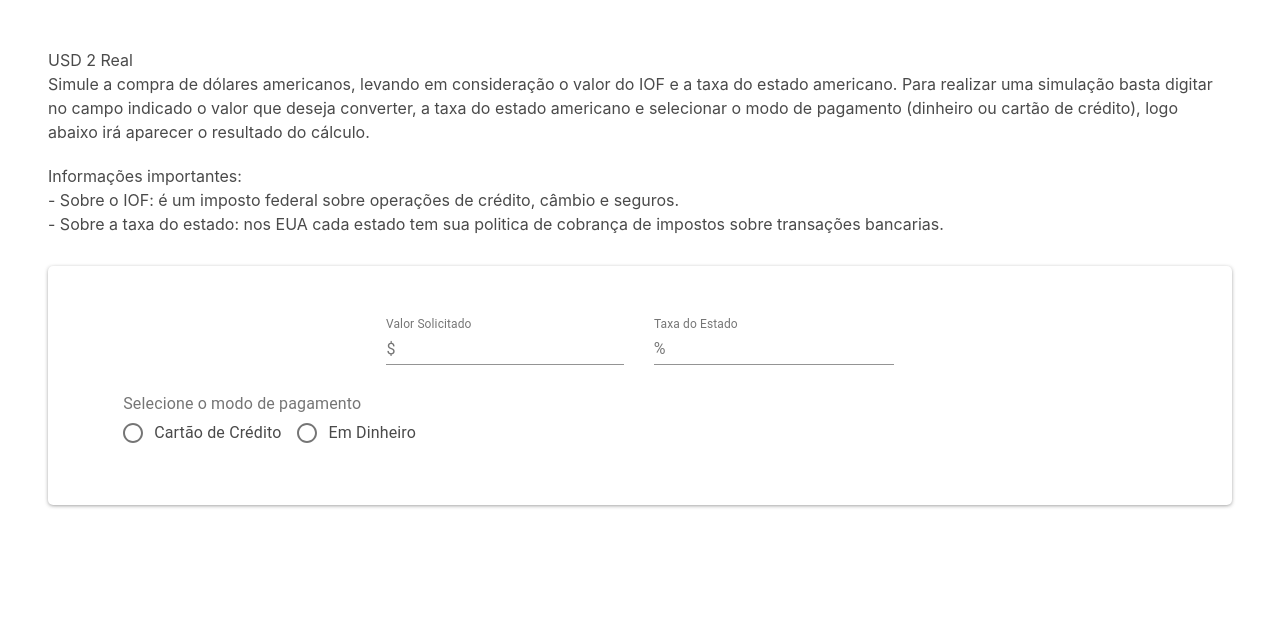
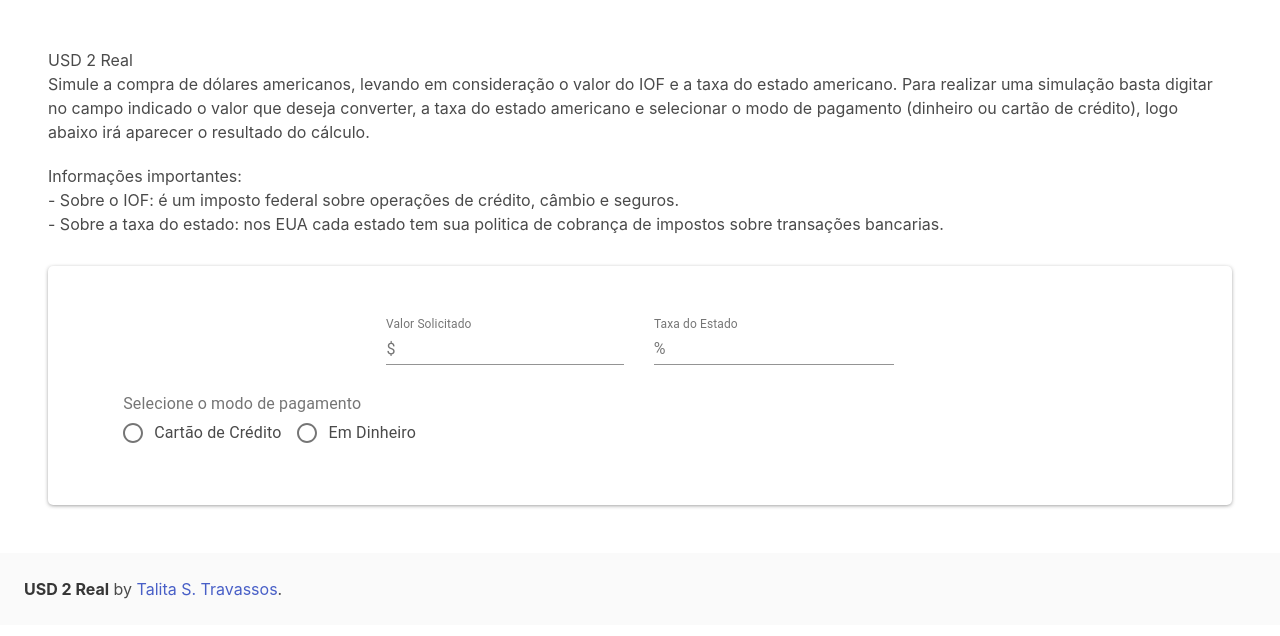
Before and after one commit to talitastravassos/dollar-to-real, a React (Create React App) app: page / in a window 1280 px wide. Shown: the top 636 px of the page. Built offline with nearby package versions, Linux system fonts and the light colour scheme; no server answers.

Commit message:
add: footer component

```diff
--- a/src/App.scss
+++ b/src/App.scss
@@ -1,26 +1,3 @@
-.App {
-  text-align: center;
-}
-
-.App-logo {
-  height: 40vmin;
-}
-
-.App-header {
-  background-color: #282c34;
-  min-height: 100vh;
-  display: flex;
-  flex-direction: column;
-  align-items: center;
-  justify-content: center;
-  font-size: calc(10px + 2vmin);
-  color: white;
-}
-
-.App-link {
-  color: #09d3ac;
-}
-
 /* Imports Bulma */
 @import "../node_modules/bulma/sass/utilities/_all.sass";
 @import "../node_modules/bulma/sass/base/_all.sass";
@@ -32,4 +9,9 @@
 @import "../node_modules/bulma/sass/components/navbar.sass";
 @import "../node_modules/bulma/sass/layout/hero.sass";
 @import "../node_modules/bulma/sass/layout/section.sass";
+@import "../node_modules/bulma/sass/layout/footer.sass";
 @import "../node_modules/bulma/sass/components/message.sass";
+
+.footer{
+  padding: 1.5rem;
+}
--- /dev/null
+++ b/src/components/Footer/index.tsx
@@ -0,0 +1,15 @@
+// Footer Component
+import React from "react";
+
+export default function Footer() {
+  return (
+    <footer className="footer">
+      <div className="content has-text-centered">
+        <p>
+          <strong>USD 2 Real</strong> by{" "}
+          <a href="https://github.com/talitastravassos">Talita S. Travassos</a>.
+        </p>
+      </div>
+    </footer>
+  );
+}
--- a/src/views/Home/index.tsx
+++ b/src/views/Home/index.tsx
@@ -2,9 +2,11 @@ import React from "react";
 import ProcessedResult from "./components/ProcessedResult";
 import Painel from "./components/Painel";
 import styles from "./styles.module.scss";
+import Footer from "../../components/Footer";
 
 export default function Home() {
   return (
+    <>
       <div className={styles.container}>
         <h1 className="is-size-1 is-size-2-mobile has-text-weight-bold">
           USD 2 Real
@@ -12,9 +14,9 @@ export default function Home() {
         <p className="is-size-5">
           Simule a compra de dólares americanos, levando em consideração o valor
           do IOF e a taxa do estado americano. Para realizar uma simulação basta
-        digitar no campo indicado o valor que deseja converter, a taxa do estado
-        americano e selecionar o modo de pagamento (dinheiro ou cartão de
-        crédito), logo abaixo irá aparecer o resultado do cálculo.
+          digitar no campo indicado o valor que deseja converter, a taxa do
+          estado americano e selecionar o modo de pagamento (dinheiro ou cartão
+          de crédito), logo abaixo irá aparecer o resultado do cálculo.
         </p>
         <h3
           className="is-size-4 is-size-5-mobile has-text-weight-bold"
@@ -25,8 +27,8 @@ export default function Home() {
         </h3>
         <ul>
           <li>
-          - Sobre o IOF: é um imposto federal sobre operações de crédito, câmbio
-          e seguros.
+            - Sobre o IOF: é um imposto federal sobre operações de crédito,
+            câmbio e seguros.
           </li>
           <li>
             - Sobre a taxa do estado: nos EUA cada estado tem sua politica de
@@ -38,5 +40,7 @@ export default function Home() {
           <ProcessedResult />
         </div>
       </div>
+      <Footer />
+    </>
   );
 }
```
Also changed, not shown: src/components/Footer/styles.module.scss (added). Lines whose indentation alone changed are shown as unchanged.
